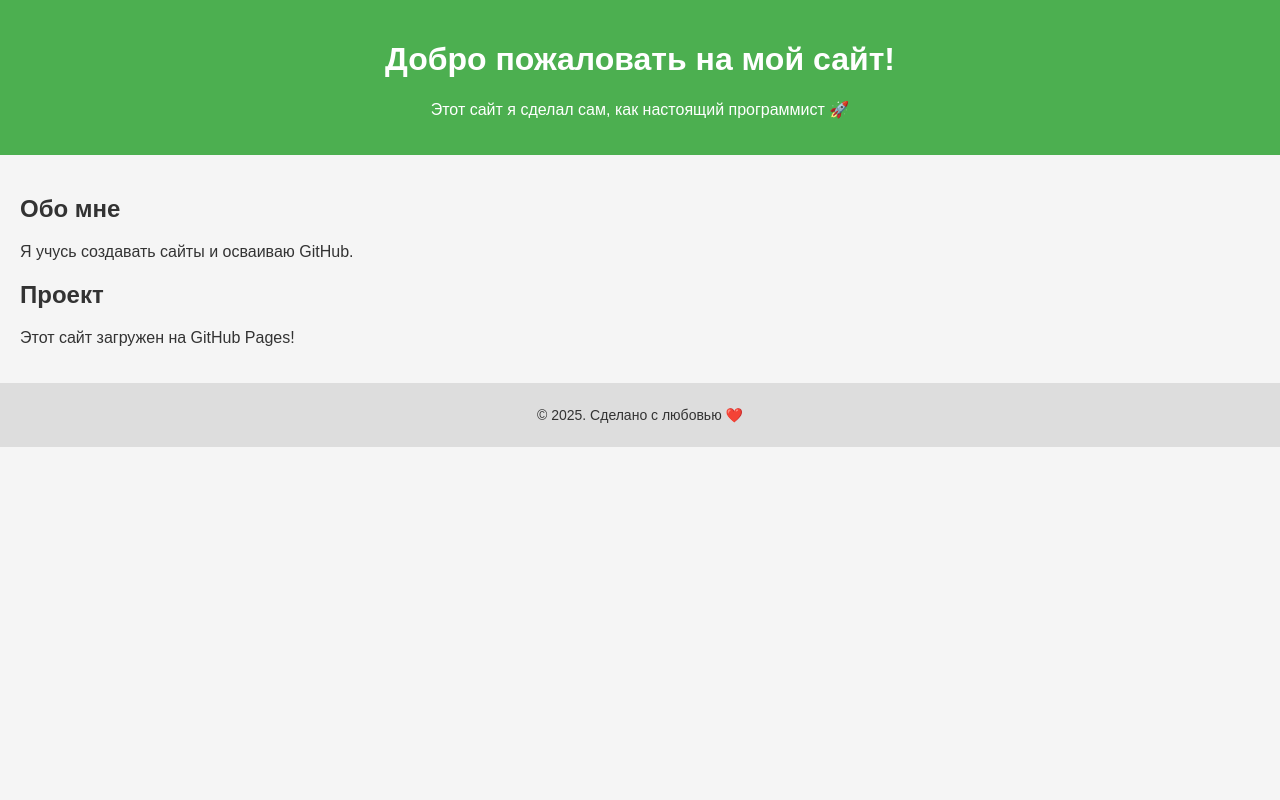
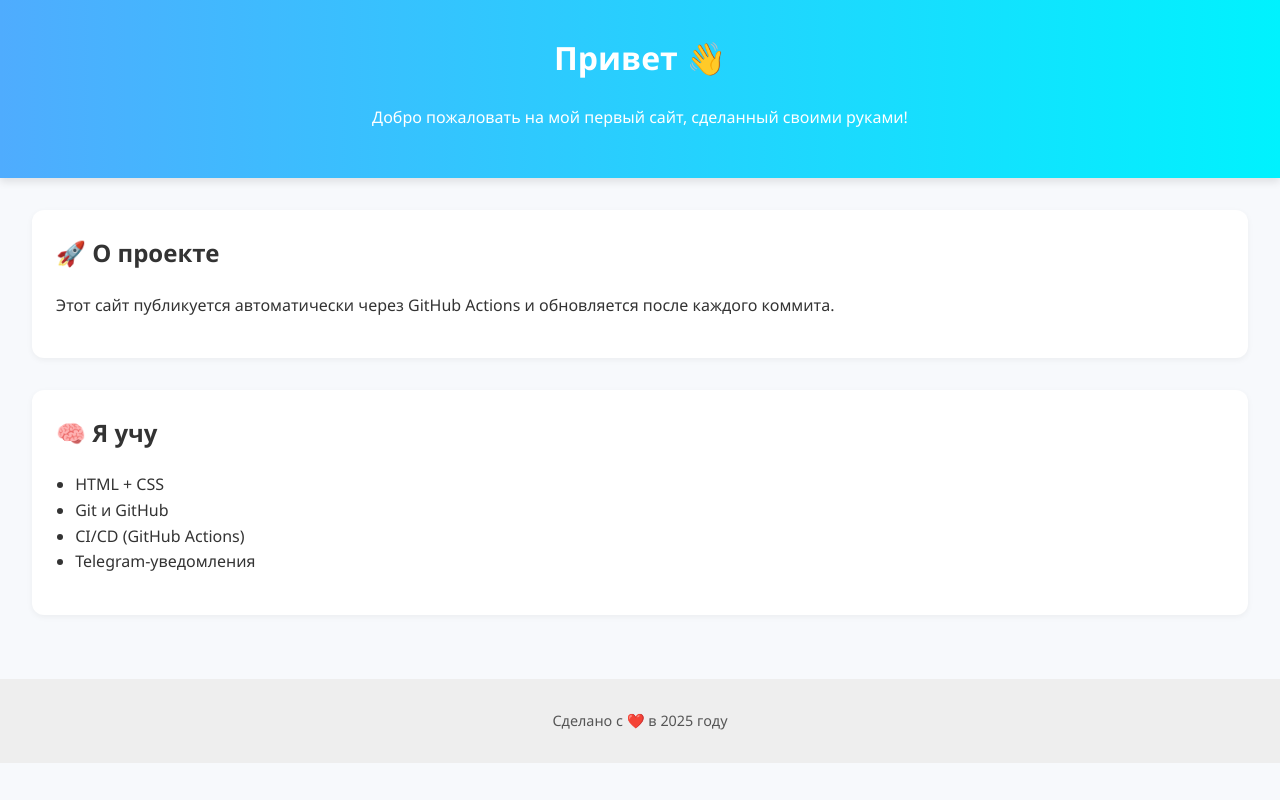
Before and after one commit to gelash4/my-website, a plain HTML site: page index.html in a window 1280 px wide. Drawn offline with Linux system fonts and the light colour scheme.

Commit message:
Обновил дизайн сайта

```diff
--- a/index.html
+++ b/index.html
@@ -1,26 +1,36 @@
 <!DOCTYPE html>
 <html lang="ru">
 <head>
-    <meta charset="UTF-8">
-    <title>Мой первый сайт!</title>
-    <link rel="stylesheet" href="style.css">
+  <meta charset="UTF-8" />
+  <meta name="viewport" content="width=device-width, initial-scale=1.0" />
+  <title>Мой первый сайт</title>
+  <link rel="stylesheet" href="style.css" />
 </head>
 <body>
   <header>
-        <h1>Добро пожаловать на мой сайт!</h1>
-        <p>Этот сайт я сделал сам, как настоящий программист 🚀</p>
+    <h1>Привет 👋</h1>
+    <p>Добро пожаловать на мой первый сайт, сделанный своими руками!</p>
   </header>
 
   <main>
-        <h2>Обо мне</h2>
-        <p>Я учусь создавать сайты и осваиваю GitHub.</p>
+    <section class="block">
+      <h2>🚀 О проекте</h2>
+      <p>Этот сайт публикуется автоматически через GitHub Actions и обновляется после каждого коммита.</p>
+    </section>
 
-        <h2>Проект</h2>
-        <p>Этот сайт загружен на GitHub Pages!</p>
+    <section class="block">
+      <h2>🧠 Я учу</h2>
+      <ul>
+        <li>HTML + CSS</li>
+        <li>Git и GitHub</li>
+        <li>CI/CD (GitHub Actions)</li>
+        <li>Telegram-уведомления</li>
+      </ul>
+    </section>
   </main>
 
   <footer>
-        <p>© 2025. Сделано с любовью ❤️</p>
+    <p>Сделано с ❤️ в 2025 году</p>
   </footer>
 </body>
 </html>
--- a/style.css
+++ b/style.css
@@ -1,25 +1,72 @@
+/* Базовые стили */
 body {
-    font-family: Arial, sans-serif;
+  font-family: 'Segoe UI', sans-serif;
   margin: 0;
   padding: 0;
-    background-color: #f5f5f5;
+  background: #f7f9fc;
   color: #333;
+  line-height: 1.6;
+  transition: background 0.3s ease;
 }
 
+/* Шапка */
 header {
-    background-color: #4CAF50;
+  background: linear-gradient(90deg, #4facfe, #00f2fe);
   color: white;
-    padding: 20px;
+  padding: 2rem;
   text-align: center;
+  box-shadow: 0 4px 8px rgba(0,0,0,0.1);
 }
 
+/* Контент */
 main {
-    padding: 20px;
+  padding: 2rem;
+}
+
+.block {
+  background: white;
+  padding: 1.5rem;
+  margin-bottom: 2rem;
+  border-radius: 12px;
+  box-shadow: 0 2px 6px rgba(0,0,0,0.05);
+  animation: fadeIn 0.6s ease-in-out;
+}
+
+h1, h2 {
+  margin-top: 0;
+}
+
+ul {
+  padding-left: 1.2rem;
 }
 
 footer {
-    background-color: #ddd;
   text-align: center;
-    padding: 10px;
-    font-size: 14px;
+  padding: 1rem;
+  background: #eee;
+  font-size: 0.9rem;
+  color: #555;
 }
+
+/* Анимация */
+@keyframes fadeIn {
+  from {
+    opacity: 0;
+    transform: translateY(12px);
+  }
+  to {
+    opacity: 1;
+    transform: translateY(0);
+  }
+}
+
+/* Адаптивность */
+@media (max-width: 600px) {
+  body {
+    font-size: 16px;
+  }
+
+  .block {
+    padding: 1rem;
+  }
+}
```
Lines whose indentation alone changed are shown as unchanged.
